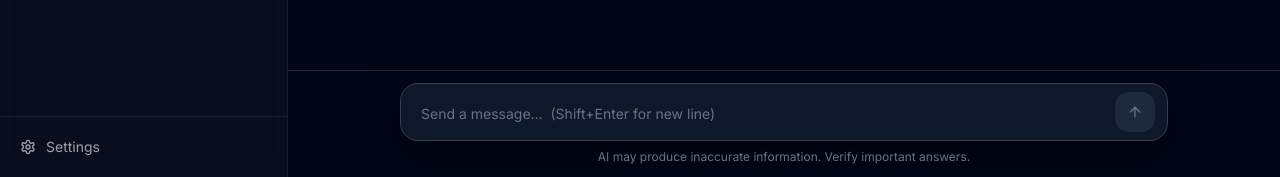
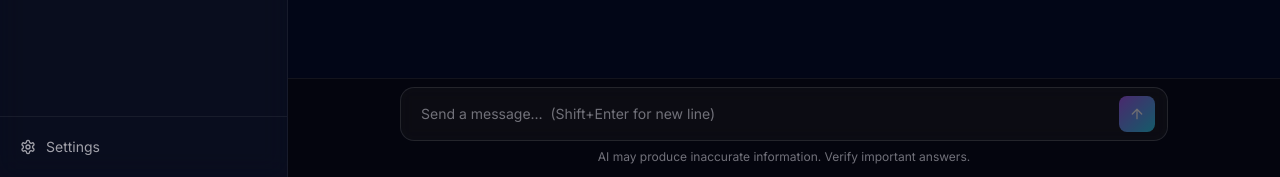
Before and after one commit to faisalaman/lumen, a React (Vite) app: page / in a window 1280 px wide. Shown: the part 623-800 px from the top of the page. Built offline with nearby package versions, Linux system fonts and the light colour scheme; no server answers.

Commit message:
feat(input): glass surface + gradient send

```diff
--- a/src/components/ChatInput.jsx
+++ b/src/components/ChatInput.jsx
@@ -8,7 +8,6 @@ export default function ChatInput() {
   const [value, setValue] = useState('')
   const textareaRef = useRef(null)
 
-  // Auto-grow textarea
   useEffect(() => {
     const ta = textareaRef.current
     if (!ta) return
@@ -26,7 +25,6 @@ export default function ChatInput() {
   }
 
   function onKeyDown(e) {
-    // Enter to send, Shift+Enter for newline
     if (e.key === 'Enter' && !e.shiftKey && !e.nativeEvent.isComposing) {
       e.preventDefault()
       handleSubmit()
@@ -36,9 +34,23 @@ export default function ChatInput() {
   return (
     <form
       onSubmit={handleSubmit}
-      className="border-t border-slate-200 bg-white/70 px-3 py-3 backdrop-blur dark:border-slate-800 dark:bg-slate-950/70 sm:px-6"
+      className="px-3 pb-3 pt-2 sm:px-6"
+      style={{
+        background: 'color-mix(in srgb, var(--bg-deep) 70%, transparent)',
+        borderTop: '1px solid var(--border-1)',
+        backdropFilter: 'blur(12px)',
+        WebkitBackdropFilter: 'blur(12px)',
+      }}
     >
-      <div className="mx-auto flex max-w-3xl items-end gap-2 rounded-2xl border border-slate-200 bg-white px-3 py-2 shadow-soft transition focus-within:border-brand-400 focus-within:ring-2 focus-within:ring-brand-200 dark:border-slate-700 dark:bg-slate-900 dark:focus-within:border-brand-500 dark:focus-within:ring-brand-900">
+      <div
+        className="mx-auto flex max-w-3xl items-end gap-2 rounded-xl px-3 py-2 transition"
+        style={{
+          background: 'var(--surface-1)',
+          border: '1px solid var(--border-2)',
+          backdropFilter: 'blur(8px)',
+          WebkitBackdropFilter: 'blur(8px)',
+        }}
+      >
         <textarea
           ref={textareaRef}
           value={value}
@@ -46,14 +58,15 @@ export default function ChatInput() {
           onKeyDown={onKeyDown}
           rows={1}
           placeholder="Send a message…  (Shift+Enter for new line)"
-          className="max-h-48 flex-1 resize-none bg-transparent px-2 py-2 text-sm text-slate-900 outline-none placeholder:text-slate-400 dark:text-slate-100 dark:placeholder:text-slate-500"
+          className="max-h-48 flex-1 resize-none bg-transparent px-2 py-2 text-sm text-ink-1 outline-none placeholder:text-ink-3"
           aria-label="Message input"
         />
         {isStreaming ? (
           <button
             type="button"
             onClick={stopGenerating}
-            className="btn-icon h-10 w-10 bg-slate-100 text-slate-700 hover:bg-slate-200 dark:bg-slate-800 dark:text-slate-100 dark:hover:bg-slate-700"
+            className="inline-flex h-9 w-9 items-center justify-center rounded-md text-ink-1 transition"
+            style={{ background: 'var(--surface-2)' }}
             aria-label="Stop generating"
             title="Stop"
           >
@@ -64,11 +77,13 @@ export default function ChatInput() {
             type="submit"
             disabled={!value.trim()}
             className={classNames(
-              'inline-flex h-10 w-10 items-center justify-center rounded-xl transition',
-              value.trim()
-                ? 'bg-brand-600 text-white hover:bg-brand-700'
-                : 'bg-slate-200 text-slate-400 dark:bg-slate-800 dark:text-slate-500',
+              'inline-flex h-9 w-9 items-center justify-center rounded-md text-white transition disabled:cursor-not-allowed',
+              value.trim() ? '' : 'opacity-40',
             )}
+            style={{
+              backgroundImage: 'var(--accent-grad)',
+              boxShadow: value.trim() ? 'var(--glow-sm)' : 'none',
+            }}
             aria-label="Send message"
             title="Send"
           >
@@ -76,7 +91,7 @@ export default function ChatInput() {
           </button>
         )}
       </div>
-      <p className="mx-auto mt-2 max-w-3xl px-1 text-center text-xs text-slate-400 dark:text-slate-500">
+      <p className="mx-auto mt-2 max-w-3xl px-1 text-center text-xs text-ink-3">
         AI may produce inaccurate information. Verify important answers.
       </p>
     </form>
```
